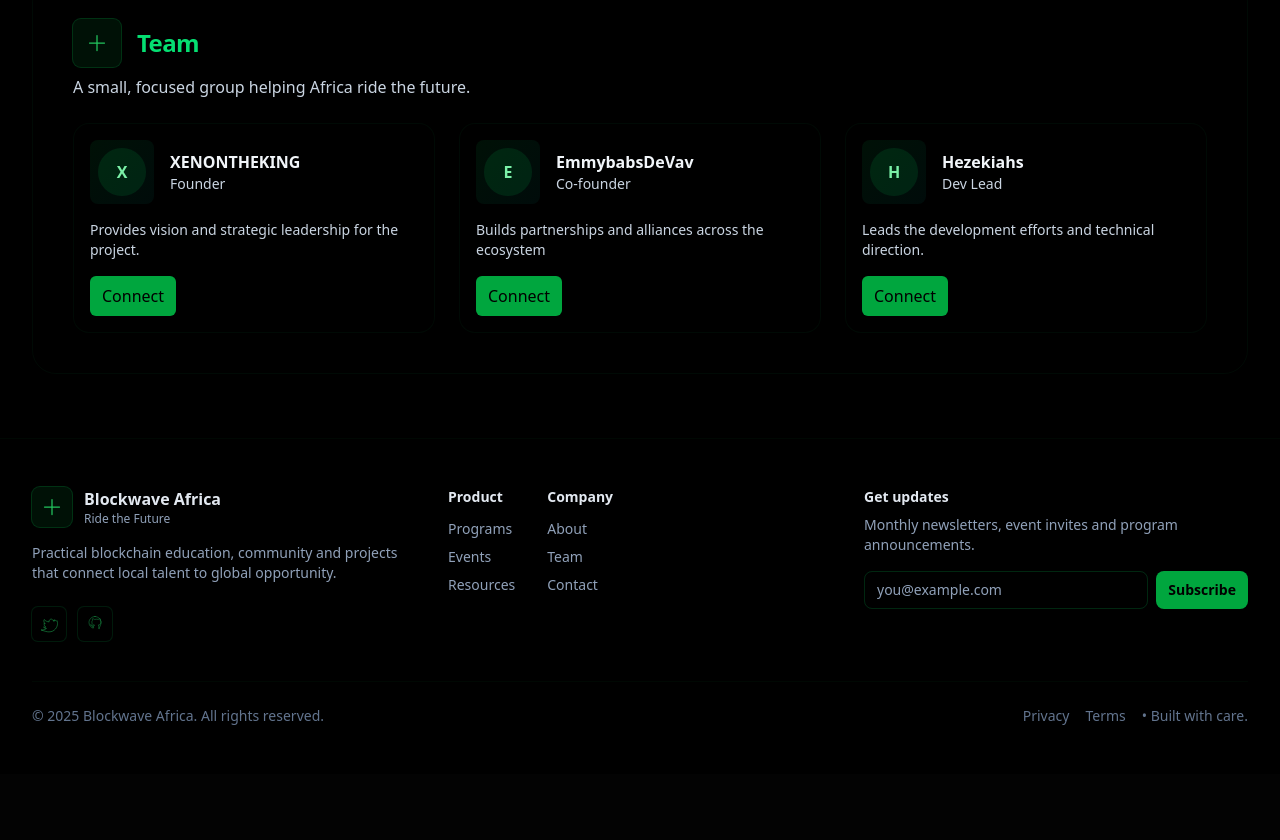
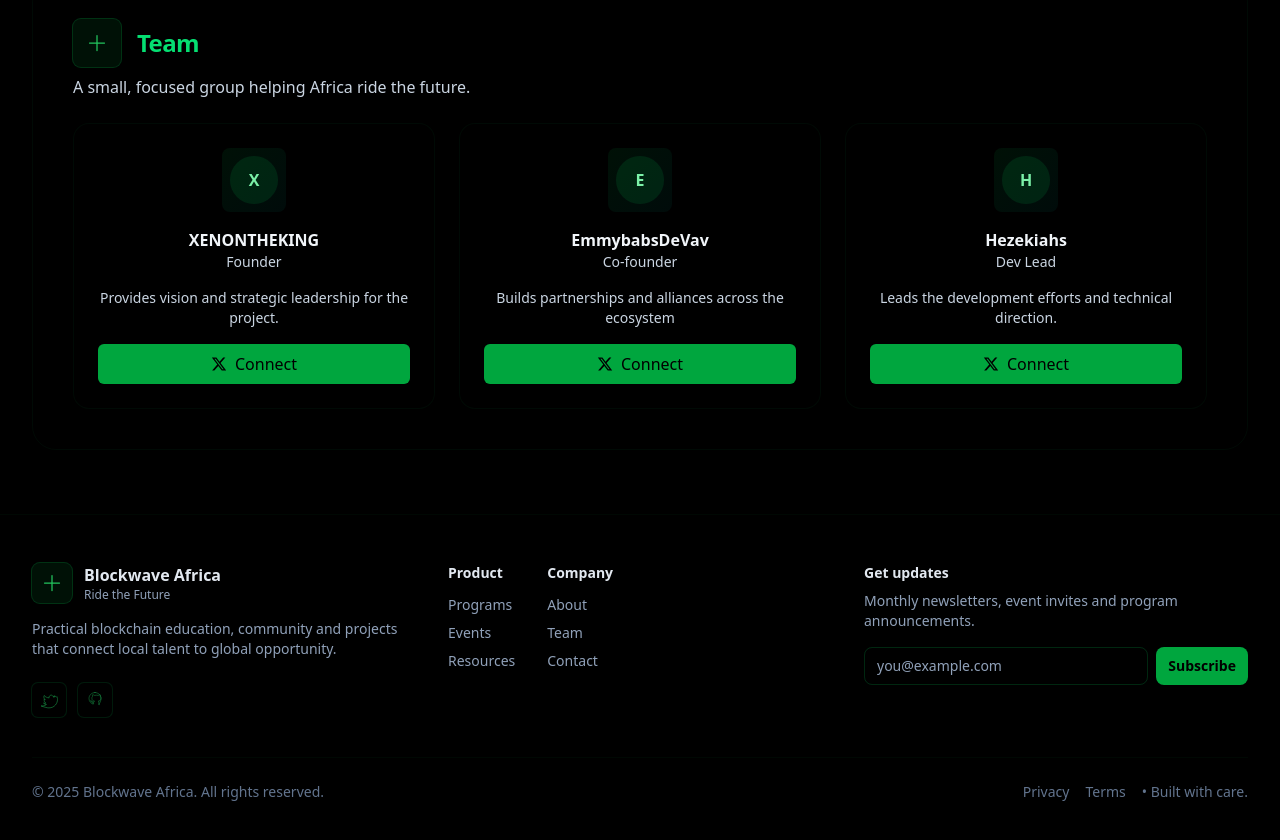
Before and after one commit to HezekiahsDev/blockwave-africa, a Next.js app: page / in a window 1280 px wide. Shown: the part 2740-3580 px from the top of the page. Before the commit the page ends 3514 px from the top, so only its background shows below. Built offline with nearby package versions, Linux system fonts and the light colour scheme.

Commit message:
blockwave lp

```diff
--- a/components/Footer.tsx
+++ b/components/Footer.tsx
@@ -86,7 +86,9 @@
             <div className="mt-6 flex gap-3">
               {/* Replace hrefs with real links */}
               <a
-                href="#"
+                href="https://x.com/BlockWaveAfrica"
+                target="_blank"
+                rel="noopener noreferrer"
                 aria-label="Twitter"
                 className="p-2 rounded-md ring-1 ring-green-700/20 hover:bg-white/2"
               >
--- a/components/sections/Team.tsx
+++ b/components/sections/Team.tsx
@@ -204,32 +204,38 @@
               {people.map((p) => (
                 <li
                   key={p.name}
-                  className="bg-black/30 border border-green-800/10 rounded-2xl p-4 flex flex-col items-start gap-4"
+                  className="bg-black/30 border border-green-800/10 rounded-2xl p-6 flex flex-col items-center gap-4 text-center"
                 >
-                  <div className="w-full flex items-center gap-4">
                   <div className="w-16 h-16 rounded-lg bg-linear-to-br from-green-600/10 to-teal-500/6 flex items-center justify-center overflow-hidden">
                     {/* Placeholder image */}
                     <div className="w-12 h-12 rounded-full bg-green-700/20 flex items-center justify-center text-green-300 font-bold">
                       {p.name.slice(0, 1)}
                     </div>
                   </div>
-                    <div className="flex-1">
-                      <div className="font-semibold text-slate-100">
-                        {p.name}
-                      </div>
+
+                  <div>
+                    <div className="font-semibold text-slate-100">{p.name}</div>
                     <div className="text-sm text-slate-300">{p.role}</div>
-                    </div>
                   </div>
 
                   <p className="text-sm text-slate-300">{p.desc}</p>
 
                   <div className="mt-auto w-full">
                     <a
-                      className="inline-flex items-center gap-2 px-3 py-2 bg-green-600 hover:bg-green-500 text-black rounded-md font-medium"
+                      className="inline-flex items-center justify-center gap-2 px-4 py-2 bg-green-600 hover:bg-green-500 text-black rounded-md font-medium transition-colors w-full"
                       href={p.xAccount}
                       target="_blank"
                       rel="noopener noreferrer"
                     >
+                      <svg
+                        width="16"
+                        height="16"
+                        viewBox="0 0 24 24"
+                        fill="currentColor"
+                        aria-hidden="true"
+                      >
+                        <path d="M18.244 2.25h3.308l-7.227 8.26 8.502 11.24H16.17l-5.214-6.817L4.99 21.75H1.68l7.73-8.835L1.254 2.25H8.08l4.713 6.231zm-1.161 17.52h1.833L7.084 4.126H5.117z" />
+                      </svg>
                       Connect
                     </a>
                   </div>
```
Lines whose indentation alone changed are shown as unchanged.
